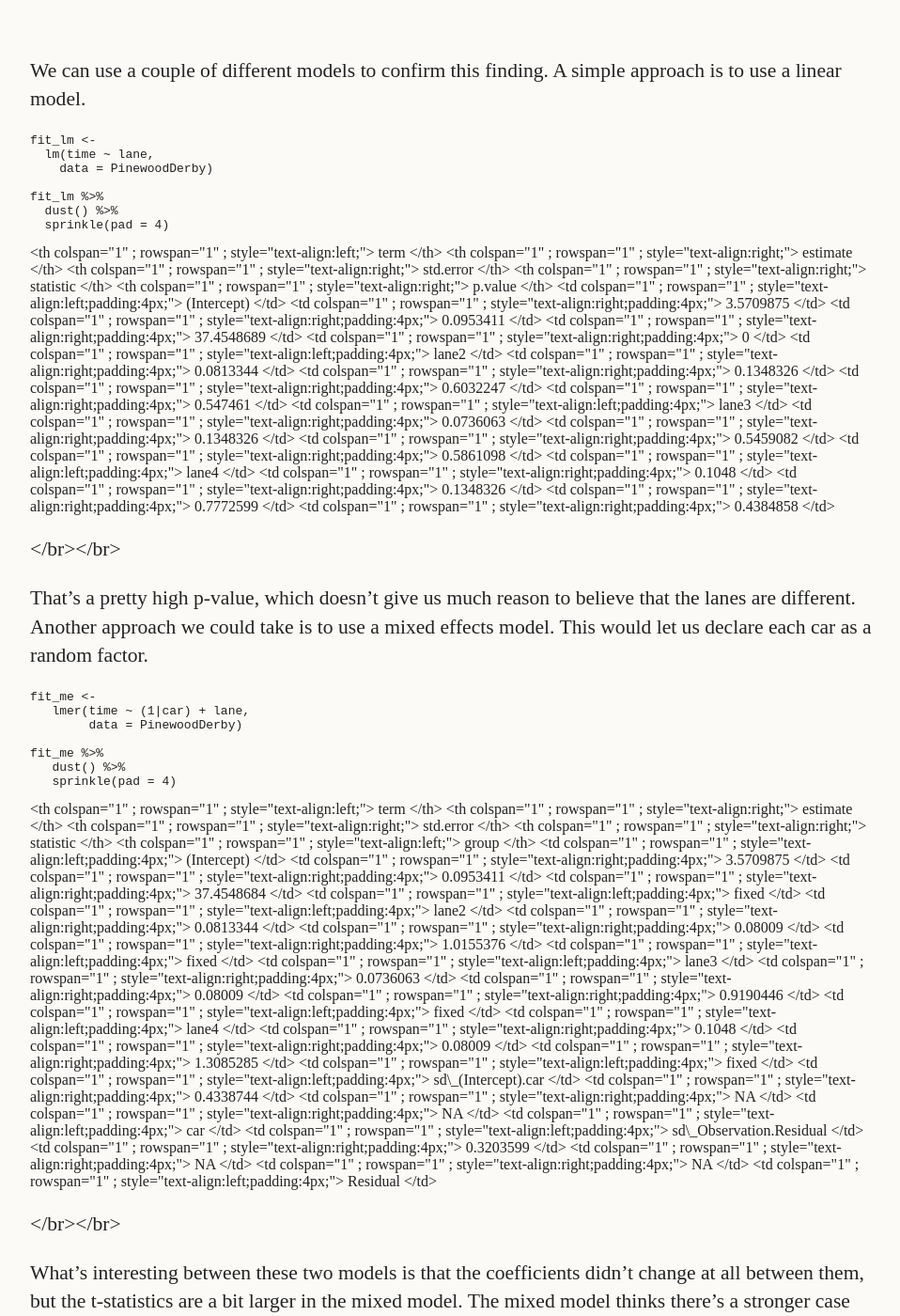
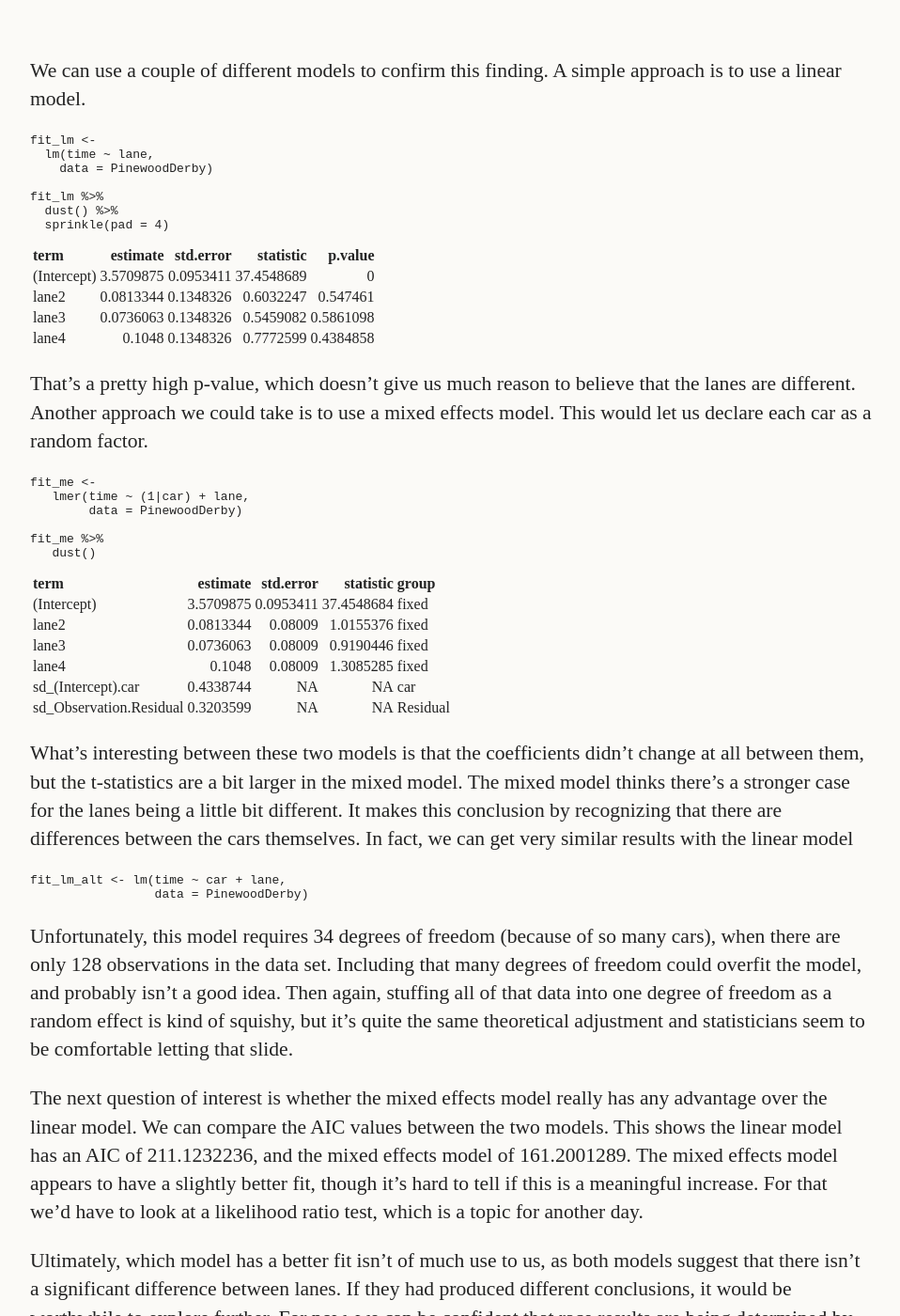
Before and after one commit to nutterb/nutterb.github.com, a Jekyll site: the page built from public/_posts/2017-10-28-pinewood-derby.md, in a window 1280 px wide and 1400 px high, scrolled down 1148 px. Shown: the whole window at 94% size, without its empty margins (160-1118 px from the left). Built offline with Jekyll 4.4.1, drawn with Linux system fonts in a browser that asks for light colours; our own code applies the rules of GitHub Pages for plain Markdown files; some of the changed text lies outside the part shown.

Commit message:
fixing the table

```diff
--- a/public/_posts/2017-10-28-pinewood-derby.md
+++ b/public/_posts/2017-10-28-pinewood-derby.md
@@ -72,95 +72,47 @@ simple approach is to use a linear model.
       dust() %>%
       sprinkle(pad = 4)
 
-<!--html_preserve-->
-<table align="center" style="border-collapse:collapse;">
-<tr>
-<th colspan="1" ; rowspan="1" ; style="text-align:left;">
-term
-</th>
-<th colspan="1" ; rowspan="1" ; style="text-align:right;">
-estimate
-</th>
-<th colspan="1" ; rowspan="1" ; style="text-align:right;">
-std.error
-</th>
-<th colspan="1" ; rowspan="1" ; style="text-align:right;">
-statistic
-</th>
-<th colspan="1" ; rowspan="1" ; style="text-align:right;">
-p.value
-</th>
+<table>
+<thead>
+<tr class="header">
+<th align="left">term</th>
+<th align="right">estimate</th>
+<th align="right">std.error</th>
+<th align="right">statistic</th>
+<th align="right">p.value</th>
 </tr>
-<tr>
-<td colspan="1" ; rowspan="1" ; style="text-align:left;padding:4px;">
-(Intercept)
-</td>
-<td colspan="1" ; rowspan="1" ; style="text-align:right;padding:4px;">
-3.5709875
-</td>
-<td colspan="1" ; rowspan="1" ; style="text-align:right;padding:4px;">
-0.0953411
-</td>
-<td colspan="1" ; rowspan="1" ; style="text-align:right;padding:4px;">
-37.4548689
-</td>
-<td colspan="1" ; rowspan="1" ; style="text-align:right;padding:4px;">
-0
-</td>
+</thead>
+<tbody>
+<tr class="odd">
+<td align="left">(Intercept)</td>
+<td align="right">3.5709875</td>
+<td align="right">0.0953411</td>
+<td align="right">37.4548689</td>
+<td align="right">0</td>
 </tr>
-<tr>
-<td colspan="1" ; rowspan="1" ; style="text-align:left;padding:4px;">
-lane2
-</td>
-<td colspan="1" ; rowspan="1" ; style="text-align:right;padding:4px;">
-0.0813344
-</td>
-<td colspan="1" ; rowspan="1" ; style="text-align:right;padding:4px;">
-0.1348326
-</td>
-<td colspan="1" ; rowspan="1" ; style="text-align:right;padding:4px;">
-0.6032247
-</td>
-<td colspan="1" ; rowspan="1" ; style="text-align:right;padding:4px;">
-0.547461
-</td>
+<tr class="even">
+<td align="left">lane2</td>
+<td align="right">0.0813344</td>
+<td align="right">0.1348326</td>
+<td align="right">0.6032247</td>
+<td align="right">0.547461</td>
 </tr>
-<tr>
-<td colspan="1" ; rowspan="1" ; style="text-align:left;padding:4px;">
-lane3
-</td>
-<td colspan="1" ; rowspan="1" ; style="text-align:right;padding:4px;">
-0.0736063
-</td>
-<td colspan="1" ; rowspan="1" ; style="text-align:right;padding:4px;">
-0.1348326
-</td>
-<td colspan="1" ; rowspan="1" ; style="text-align:right;padding:4px;">
-0.5459082
-</td>
-<td colspan="1" ; rowspan="1" ; style="text-align:right;padding:4px;">
-0.5861098
-</td>
+<tr class="odd">
+<td align="left">lane3</td>
+<td align="right">0.0736063</td>
+<td align="right">0.1348326</td>
+<td align="right">0.5459082</td>
+<td align="right">0.5861098</td>
 </tr>
-<tr>
-<td colspan="1" ; rowspan="1" ; style="text-align:left;padding:4px;">
-lane4
-</td>
-<td colspan="1" ; rowspan="1" ; style="text-align:right;padding:4px;">
-0.1048
-</td>
-<td colspan="1" ; rowspan="1" ; style="text-align:right;padding:4px;">
-0.1348326
-</td>
-<td colspan="1" ; rowspan="1" ; style="text-align:right;padding:4px;">
-0.7772599
-</td>
-<td colspan="1" ; rowspan="1" ; style="text-align:right;padding:4px;">
-0.4384858
-</td>
+<tr class="even">
+<td align="left">lane4</td>
+<td align="right">0.1048</td>
+<td align="right">0.1348326</td>
+<td align="right">0.7772599</td>
+<td align="right">0.4384858</td>
 </tr>
+</tbody>
 </table>
-</br></br><!--/html_preserve-->
 
 That's a pretty high p-value, which doesn't give us much reason to
 believe that the lanes are different. Another approach we could take is
@@ -172,132 +124,63 @@ random factor.
             data = PinewoodDerby)
 
     fit_me %>%
-       dust() %>%
-       sprinkle(pad = 4)
+       dust()
 
-<!--html_preserve-->
-<table align="center" style="border-collapse:collapse;">
-<tr>
-<th colspan="1" ; rowspan="1" ; style="text-align:left;">
-term
-</th>
-<th colspan="1" ; rowspan="1" ; style="text-align:right;">
-estimate
-</th>
-<th colspan="1" ; rowspan="1" ; style="text-align:right;">
-std.error
-</th>
-<th colspan="1" ; rowspan="1" ; style="text-align:right;">
-statistic
-</th>
-<th colspan="1" ; rowspan="1" ; style="text-align:left;">
-group
-</th>
+<table>
+<thead>
+<tr class="header">
+<th align="left">term</th>
+<th align="right">estimate</th>
+<th align="right">std.error</th>
+<th align="right">statistic</th>
+<th align="left">group</th>
 </tr>
-<tr>
-<td colspan="1" ; rowspan="1" ; style="text-align:left;padding:4px;">
-(Intercept)
-</td>
-<td colspan="1" ; rowspan="1" ; style="text-align:right;padding:4px;">
-3.5709875
-</td>
-<td colspan="1" ; rowspan="1" ; style="text-align:right;padding:4px;">
-0.0953411
-</td>
-<td colspan="1" ; rowspan="1" ; style="text-align:right;padding:4px;">
-37.4548684
-</td>
-<td colspan="1" ; rowspan="1" ; style="text-align:left;padding:4px;">
-fixed
-</td>
+</thead>
+<tbody>
+<tr class="odd">
+<td align="left">(Intercept)</td>
+<td align="right">3.5709875</td>
+<td align="right">0.0953411</td>
+<td align="right">37.4548684</td>
+<td align="left">fixed</td>
 </tr>
-<tr>
-<td colspan="1" ; rowspan="1" ; style="text-align:left;padding:4px;">
-lane2
-</td>
-<td colspan="1" ; rowspan="1" ; style="text-align:right;padding:4px;">
-0.0813344
-</td>
-<td colspan="1" ; rowspan="1" ; style="text-align:right;padding:4px;">
-0.08009
-</td>
-<td colspan="1" ; rowspan="1" ; style="text-align:right;padding:4px;">
-1.0155376
-</td>
-<td colspan="1" ; rowspan="1" ; style="text-align:left;padding:4px;">
-fixed
-</td>
+<tr class="even">
+<td align="left">lane2</td>
+<td align="right">0.0813344</td>
+<td align="right">0.08009</td>
+<td align="right">1.0155376</td>
+<td align="left">fixed</td>
 </tr>
-<tr>
-<td colspan="1" ; rowspan="1" ; style="text-align:left;padding:4px;">
-lane3
-</td>
-<td colspan="1" ; rowspan="1" ; style="text-align:right;padding:4px;">
-0.0736063
-</td>
-<td colspan="1" ; rowspan="1" ; style="text-align:right;padding:4px;">
-0.08009
-</td>
-<td colspan="1" ; rowspan="1" ; style="text-align:right;padding:4px;">
-0.9190446
-</td>
-<td colspan="1" ; rowspan="1" ; style="text-align:left;padding:4px;">
-fixed
-</td>
+<tr class="odd">
+<td align="left">lane3</td>
+<td align="right">0.0736063</td>
+<td align="right">0.08009</td>
+<td align="right">0.9190446</td>
+<td align="left">fixed</td>
 </tr>
-<tr>
-<td colspan="1" ; rowspan="1" ; style="text-align:left;padding:4px;">
-lane4
-</td>
-<td colspan="1" ; rowspan="1" ; style="text-align:right;padding:4px;">
-0.1048
-</td>
-<td colspan="1" ; rowspan="1" ; style="text-align:right;padding:4px;">
-0.08009
-</td>
-<td colspan="1" ; rowspan="1" ; style="text-align:right;padding:4px;">
-1.3085285
-</td>
-<td colspan="1" ; rowspan="1" ; style="text-align:left;padding:4px;">
-fixed
-</td>
+<tr class="even">
+<td align="left">lane4</td>
+<td align="right">0.1048</td>
+<td align="right">0.08009</td>
+<td align="right">1.3085285</td>
+<td align="left">fixed</td>
 </tr>
-<tr>
-<td colspan="1" ; rowspan="1" ; style="text-align:left;padding:4px;">
-sd\_(Intercept).car
-</td>
-<td colspan="1" ; rowspan="1" ; style="text-align:right;padding:4px;">
-0.4338744
-</td>
-<td colspan="1" ; rowspan="1" ; style="text-align:right;padding:4px;">
-NA
-</td>
-<td colspan="1" ; rowspan="1" ; style="text-align:right;padding:4px;">
-NA
-</td>
-<td colspan="1" ; rowspan="1" ; style="text-align:left;padding:4px;">
-car
-</td>
+<tr class="odd">
+<td align="left">sd_(Intercept).car</td>
+<td align="right">0.4338744</td>
+<td align="right">NA</td>
+<td align="right">NA</td>
+<td align="left">car</td>
 </tr>
-<tr>
-<td colspan="1" ; rowspan="1" ; style="text-align:left;padding:4px;">
-sd\_Observation.Residual
-</td>
-<td colspan="1" ; rowspan="1" ; style="text-align:right;padding:4px;">
-0.3203599
-</td>
-<td colspan="1" ; rowspan="1" ; style="text-align:right;padding:4px;">
-NA
-</td>
-<td colspan="1" ; rowspan="1" ; style="text-align:right;padding:4px;">
-NA
-</td>
-<td colspan="1" ; rowspan="1" ; style="text-align:left;padding:4px;">
-Residual
-</td>
+<tr class="even">
+<td align="left">sd_Observation.Residual</td>
+<td align="right">0.3203599</td>
+<td align="right">NA</td>
+<td align="right">NA</td>
+<td align="left">Residual</td>
 </tr>
+</tbody>
 </table>
-</br></br><!--/html_preserve-->
 
 What's interesting between these two models is that the coefficients
 didn't change at all between them, but the t-statistics are a bit larger
```
Also changed, not shown: other parts of public/_posts/2017-10-28-pinewood-derby.md (+1 -1 lines), public/_posts/2017-10-28-pinewood-derby.Rmd (+4 -6 lines), public/_posts/2017-10-28-pinewood-derby_files/figure-markdown_strict/unnamed-chunk-2-1.png.
